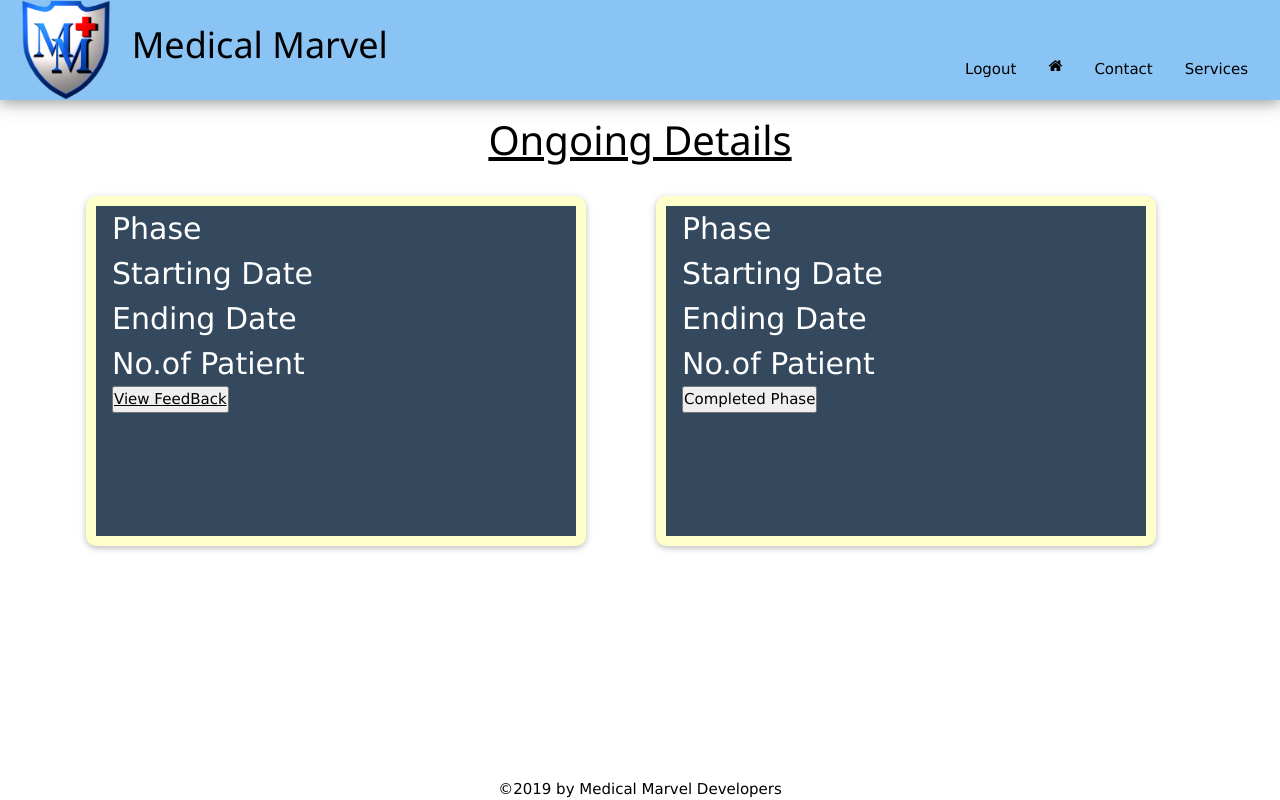
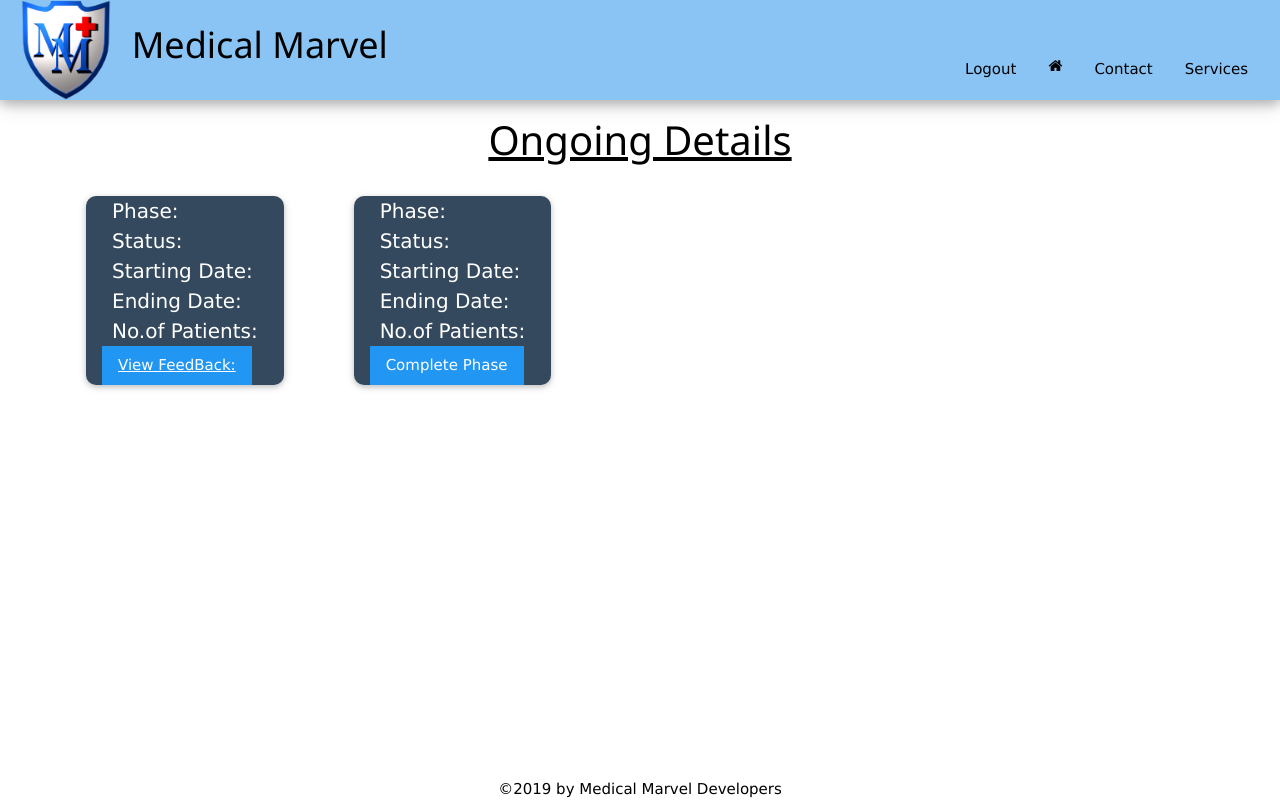
Before and after one commit to medical-marvel/Website, a PHP site: page /OngoingTrial.php in a window 1280 px wide. Run offline with PHP 8.4, Linux system fonts and the light colour scheme; some libraries are stand-ins or nearby versions.

Commit message:
Update OngoingTrial.php

```diff
--- a/OngoingTrial.php
+++ b/OngoingTrial.php
@@ -9,26 +9,30 @@
 	</script>
 	<style type="text/css">
 		label{
-			font-size: 30px;
+			font-size: 20px;
+			padding: 10px;
 		}
+
 	</style>
 </head>
 <body>
 	<h1 style="font-size: 40px;"><center><u>Ongoing Details</u></center></h1>
-	<div class="w3-container" style="display:inline-flex;">
-		<div class="w3-panel w3-card  " style="width:500px;height: 350px;margin-left:70px;border-radius: 10px;border: 10px solid #ffffcc;background-color: #34495e;color:white; " >
-			<label id="Phase">Phase</label><br>
-			<label id="StartingDate">Starting Date</label><br>
-			<label id="Ending_Date">Ending Date</label><br>
-			<label id="No.ofpatient">No.of Patient</label><br>
-			<button><a href="FeedBack.php">View FeedBack</a></button>
+	<div class="w3-container" >
+		<div class="w3-panel w3-card  try" style="margin-left:70px;border-radius: 10px;background-color: #34495e;color:white;display:inline-block;float:left;" >
+			<label id="Phase">Phase:</label><br>
+			<label id="Status">Status:</label><br>
+			<label id="StartingDate">Starting Date:</label><br>
+			<label id="Ending_Date">Ending Date:</label><br>
+			<label id="No.ofpatient">No.of Patients:</label><br>
+			<button class="w3-button w3-blue w3-hover-white"><a href="FeedBack.php">View FeedBack:</a></button>
 		</div>
-		<div class="w3-panel w3-card  " style="width:500px;height: 350px;margin-left:70px;border-radius: 10px;border: 10px solid #ffffcc;background-color: #34495e;color:white; " >
-			<label id="Phase">Phase</label><br>
-			<label id="StartingDate">Starting Date</label><br>
-			<label id="Ending_Date">Ending Date</label><br>
-			<label id="No.ofpatient">No.of Patient</label><br>
-			<button onclick="document.getElementById('id01').style.display='block'">Completed Phase</button>
+		<div class="w3-panel w3-card  " style="margin-left:70px;border-radius: 10px;background-color: #34495e;color:white;display:inline-block;float:left;">
+			<label id="Phase">Phase:</label><br>
+			<label id="Status">Status:</label><br>
+			<label id="StartingDate">Starting Date:</label><br>
+			<label id="Ending_Date">Ending Date:</label><br>
+			<label id="No.ofpatient">No.of Patients:</label><br>
+			<button class="w3-button w3-blue w3-hover-whiteonclick" onclick="document.getElementById('id01').style.display='block'">Complete Phase</button>
 		</div>
 
 	</div>
```
